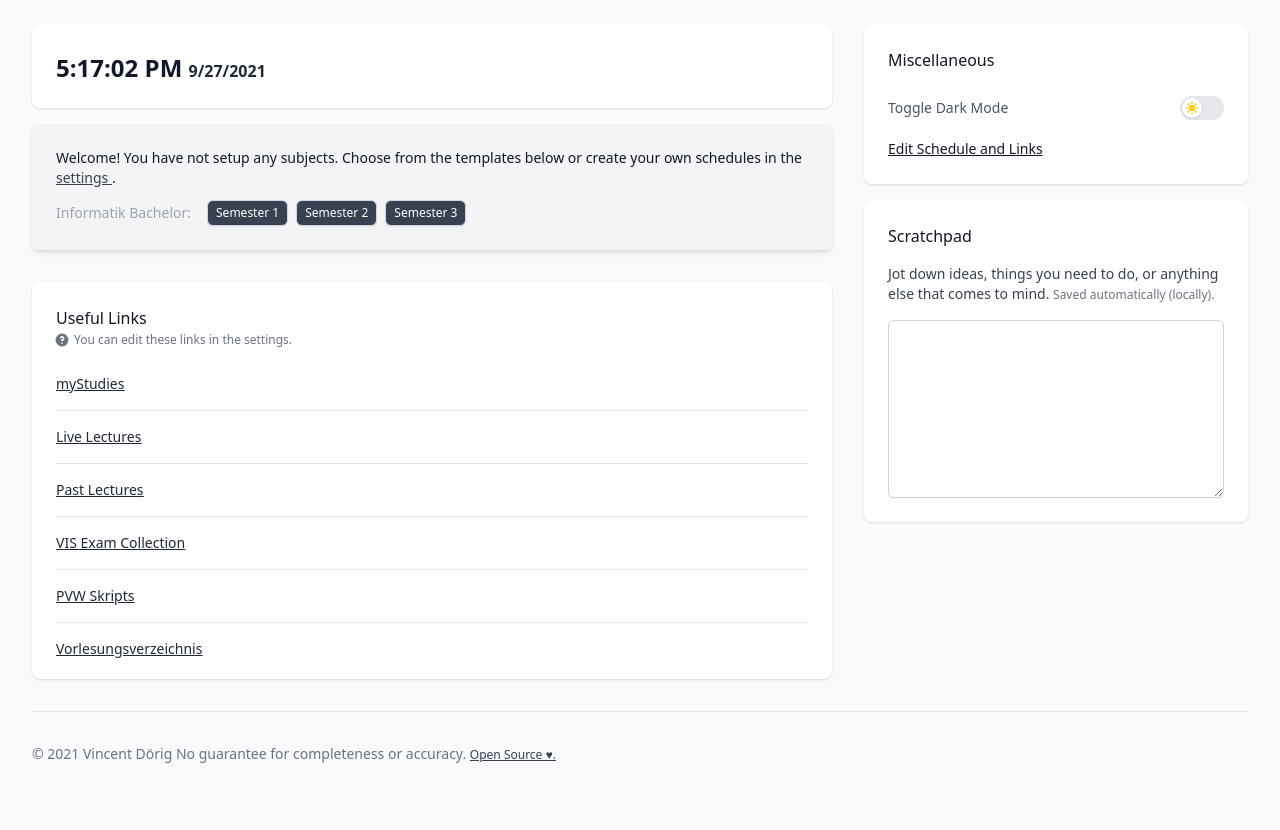
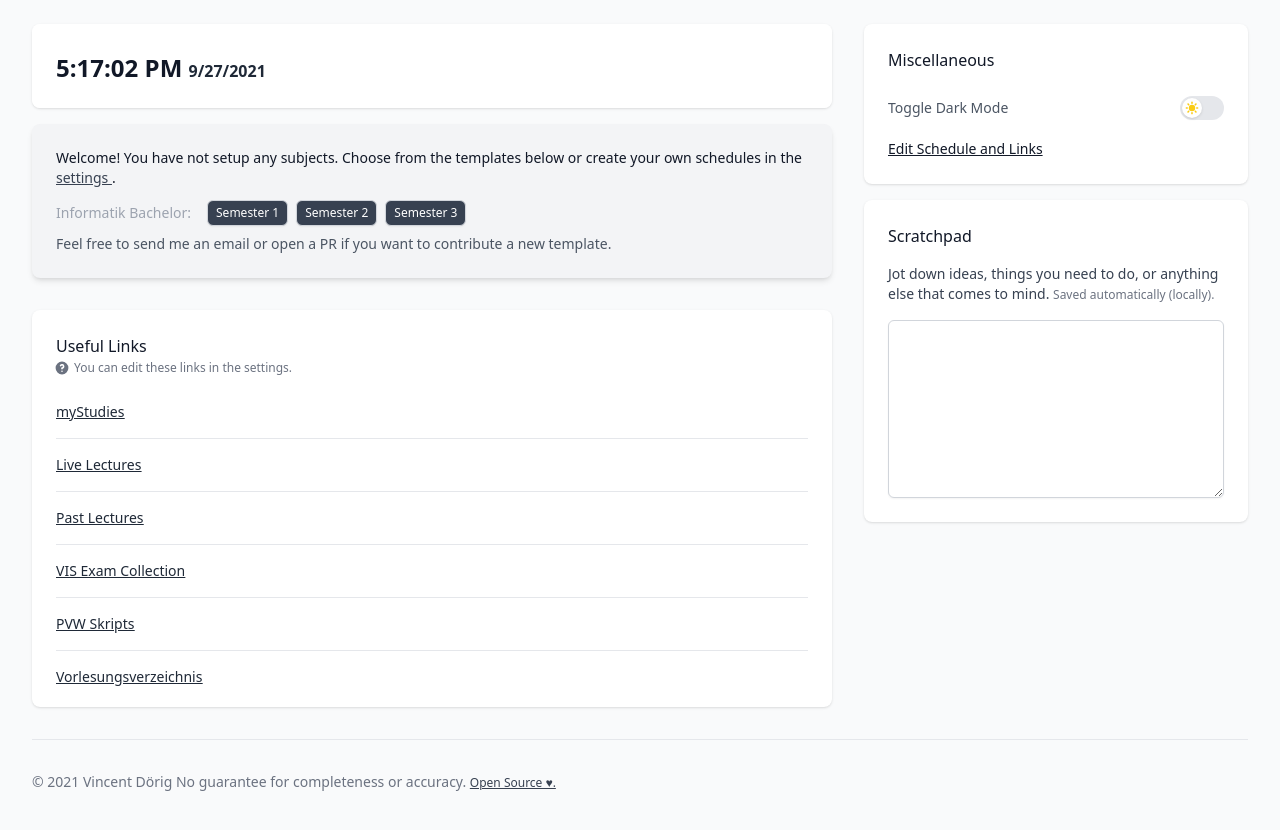
Before and after one commit to vincentdoerig/ETH-quicklinks, a Vue app: page /#/ in a window 1280 px wide. Shown: the top 830 px of the page. Built offline with nearby package versions, Linux system fonts and the light colour scheme; a web font is replaced by a local one.

Commit message:
chore: add contribution notice to template select

```diff
--- a/src/components/SemesterTemplateSelect.vue
+++ b/src/components/SemesterTemplateSelect.vue
@@ -24,6 +24,7 @@ const setSubjects = (semester) => {
 </script>
 
 <template>
+  <div>
     <div class="mt-3 flex items-center">
       <h3 class="text-sm font-medium text-gray-400 pr-4">
         Informatik Bachelor:
@@ -40,4 +41,11 @@ const setSubjects = (semester) => {
         </button>
       </div>
     </div>
+    <p
+      v-if="$route.fullPath === '/'"
+      class="text-sm text-gray-600 dark:text-gray-300 mt-2"
+    >
+      Feel free to send me an email or open a PR if you want to contribute a new template.
+    </p>
+  </div>
 </template>
```
Lines whose indentation alone changed are shown as unchanged.
